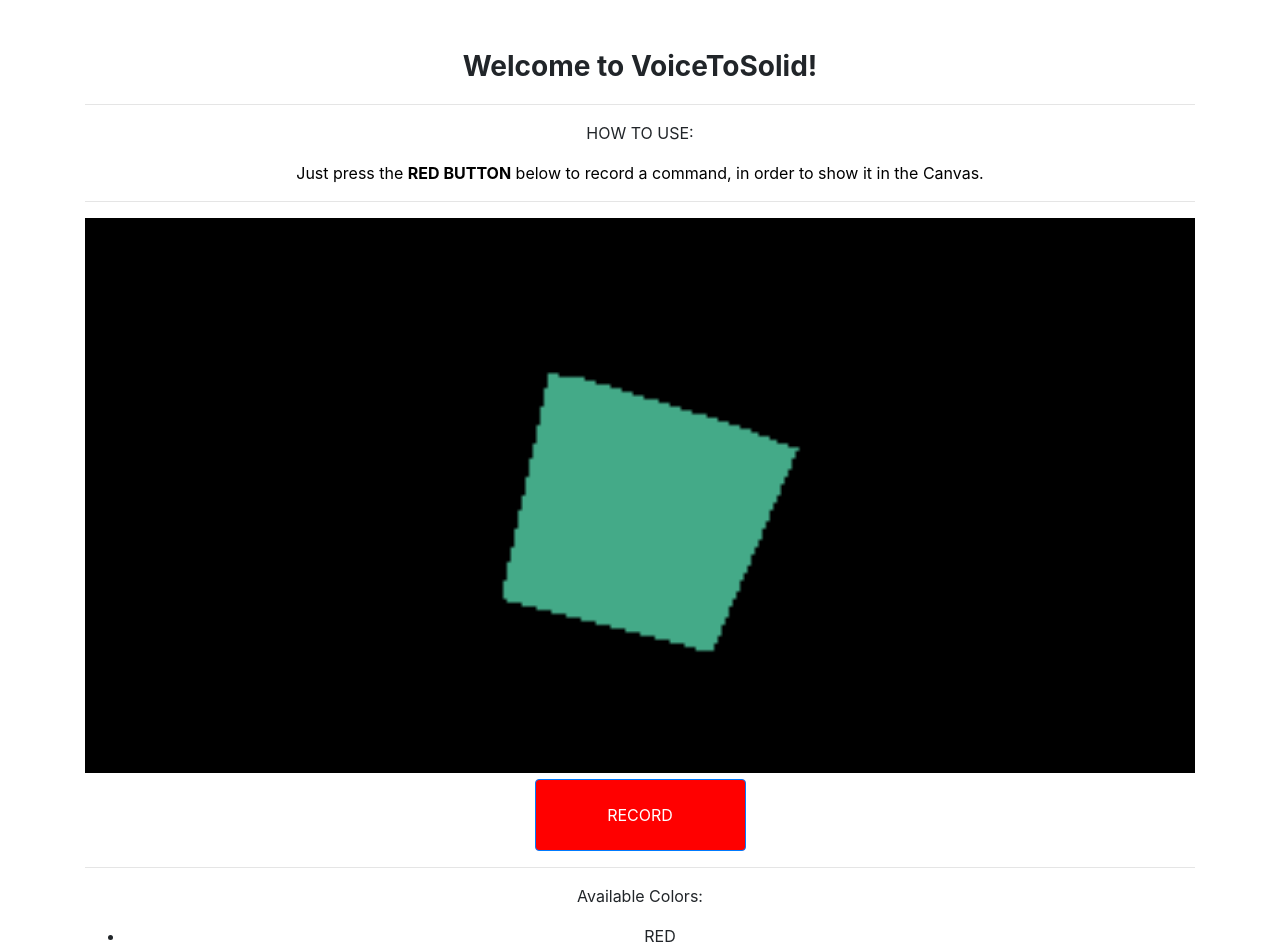
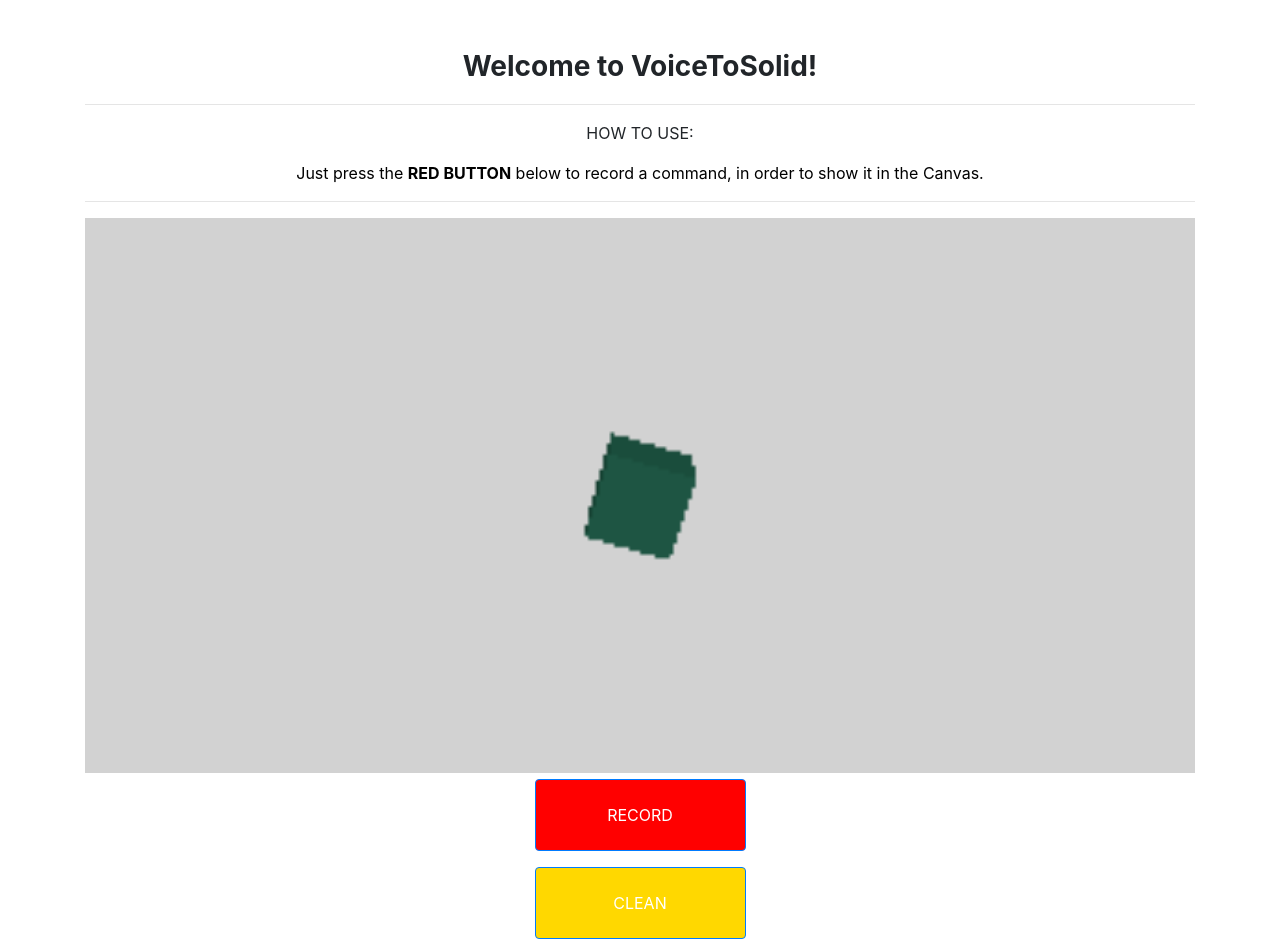
Before and after one commit to bonllavier/VoiceToSolid, a website: page MAIN/templates/home2.html in a window 1280 px wide. Shown: the top 942 px of the page. Drawn offline with nearby package versions, Linux system fonts and the light colour scheme; no server answers.

Commit message:
[update]: add button clean all shapes, add color to shapes and change the fov - distance

```diff
--- a/MAIN/public/scripts/home2.js
+++ b/MAIN/public/scripts/home2.js
@@ -6,6 +6,7 @@ let camera, scene, renderer;
 let username;
 //let shape_verf, color_verf;
 let color_hexcode;
+
 //HERE WE EXECUTE ALL THAT THE MAIN METHOD HAVE
 main();
 
@@ -20,12 +21,12 @@ function main() {
         canvas
     });
 
-    const fov = 75;
+    const fov = 30;
     const aspect = 2; // the canvas default
     const near = 0.1;
-    const far = 5;
+    const far = 20;
     camera = new THREE.PerspectiveCamera(fov, aspect, near, far);
-    camera.position.z = 2;
+    camera.position.z = 12;
 
     //I DONT KNOW IF THIS IS NECCESARY, DOESNT SEEM TO HAVE ANY IMPACT
     camera.aspect = canvas.clientWidth / canvas.clientHeight;
@@ -33,19 +34,26 @@ function main() {
     //
 
     scene = new THREE.Scene();
+    const intensity = 1;
+    const color = "0xFFFFFF";
+    const light = new THREE.DirectionalLight(color, intensity);
+    light.position.set(-1, 2, 4);
+    scene.add(light);
+    scene.background = new THREE.Color(0xd2d2d2);
 
     const boxWidth = 1;
     const boxHeight = 1;
     const boxDepth = 1;
     const geometry = new THREE.BoxGeometry(boxWidth, boxHeight, boxDepth);
 
-    const material = new THREE.MeshBasicMaterial({
+    const material = new THREE.MeshPhongMaterial({
         color: 0x44aa88
     }); // greenish blue
 
     const cube = new THREE.Mesh(geometry, material);
     scene.add(cube);
     arrayobj.push(['cube', 0xf9d62e]);
+
 
     function render(time) {
         time *= 0.001; // convert time to seconds
@@ -130,16 +138,35 @@ export function instanciateobj(tshape, tcolor) {
             if (shape_verf === true && color_verf === true) {
                 console.log("entro a la validacion final");
                 const geometry = eval(command_three);
-                const material = new THREE.MeshBasicMaterial({ color: 0xff0000 });
+                const material = new THREE.MeshPhongMaterial({ color: 0xff00ff});
                 const cube = new THREE.Mesh(geometry, material);
+                cube.material.color.setHex(color_hexcode);
                 scene.add(cube);
                 cube.position.set(randBet(2), randBet(2), 0);
                 console.log("NEW CUBE");
+                arrayobj.push([username.username, tshape, tcolor, color_hexcode]);
             }
             //console.log(dataRecieved);
             // if the color exist, here made a post to the backend to verify that
             //console.log(username.username);
-            arrayobj.push([username.username, tshape, tcolor, color_hexcode]);
+
         }
     }
 }
+
+const cleanButton = document.getElementById("cleanbtn");
+document.addEventListener('DOMContentLoaded', function () {
+    cleanButton.addEventListener('click', clean);
+});
+
+function clean() {
+    console.log("OBJS LEN: " + scene.children.length);
+    console.log("DELETED LIST OBJS");
+    while (scene.children.length > 1) {
+        //console.log(scene.children[cont]);
+        if (scene.children[1].type == "Mesh") {
+            scene.remove(scene.children[1]);
+            console.log("OBJ DELETED: " + scene.children[1]);
+        }
+    }
+}
--- a/MAIN/templates/home2.html
+++ b/MAIN/templates/home2.html
@@ -32,8 +32,9 @@
         <hr>
         <canvas id="c">
         </canvas>
-        <button class="btn btn-primary" type="button" style="background-color: rgb(255,0,0);margin: 0px;width: 211px;padding: 23px;" id="recordbtn" ">RECORD</button>
+        <button class="btn btn-primary" id="recordbtn" type="button" style="background-color: rgb(255,0,0);margin: 0px;width: 211px;padding: 23px;">RECORD</button>
         <p id="outputAPI"></p>
+        <button class="btn btn-primary" id="cleanbtn" type="button" style="background-color: rgb(255, 216, 0);margin: 0px;width: 211px;padding: 23px;">CLEAN</button>
         <hr>
         <div class="row">
             <div class="col offset-xl-0">
```
